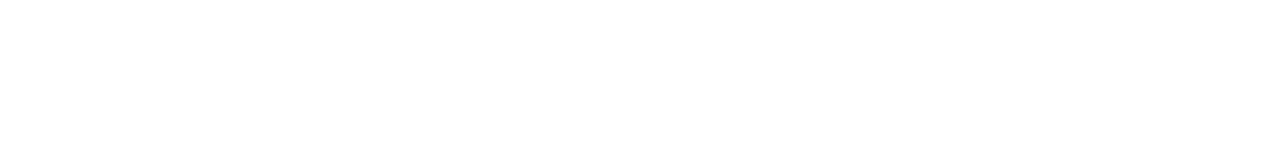
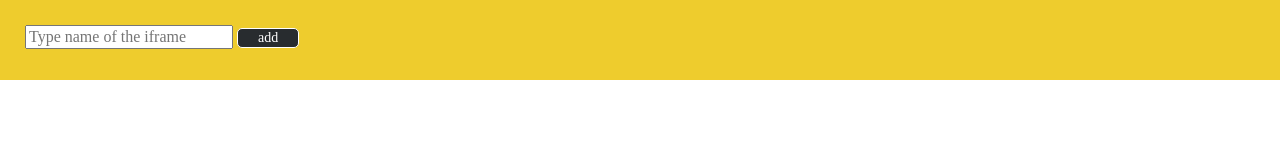
Before and after one commit to denis-fominykh/simple-chat-with-vanilla-js, a website built with webpack: page src/html/index.html in a window 1280 px wide. Built offline with nearby package versions, Linux system fonts and the light colour scheme.

Commit message:
creating the simple html template with styles

```diff
--- a/src/html/index.html
+++ b/src/html/index.html
@@ -7,5 +7,18 @@
   <title>Simple Chat</title>
 </head>
 <body>
+  <div class="container">
+    <div class="iframe-creator iframe-creator_appearance">
+      <input
+        class="iframe-creator__name-input iframe-creator__name-input_position"
+        type="text"
+        placeholder="Type name of the iframe">
+      <button
+        class="iframe-creator__user-creator iframe-creator__user-creator_color">
+        add
+      </button>
+    </div>
+    <div class="iframe-chat"></div>
+  </div>
 </body>
 </html>
--- /dev/null
+++ b/src/scss/modules/iframe-creator/_iframe-creator.scss
@@ -0,0 +1,35 @@
+.iframe-creator {
+  &_appearance {
+    background-color: #eecc2d;
+    height: 80px;
+  }
+
+  &__name-input {
+    &_position {
+      margin: 25px 0 25px 25px;
+    }
+  }
+
+  &__user-creator {
+    &_color {
+			cursor: pointer;
+			font-size: 14px;
+			text-decoration: none;
+			padding: 1px 20px;
+			color: #ffffff;
+			background-color: #282c2f;
+			border-radius: 5px;
+			border: 1px solid #ffffff;
+		}
+
+		&_color:hover {
+			color: #282c2f;
+			background-color: #ffffff;
+			border: 1px solid #282c2f;
+    }
+
+    &:active {
+      transform: scale(0.98);
+    }
+  }
+}
--- a/src/scss/style.scss
+++ b/src/scss/style.scss
@@ -1 +1,2 @@
 @import "./modules/normalize/normalize";
+@import "./modules/iframe-creator/iframe-creator";
```
